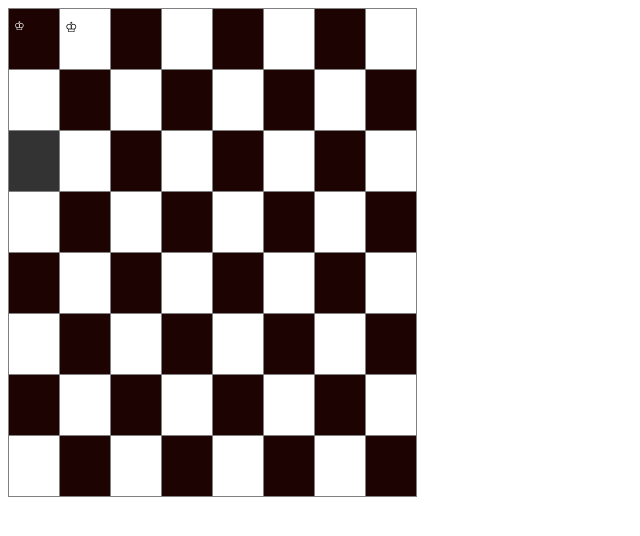
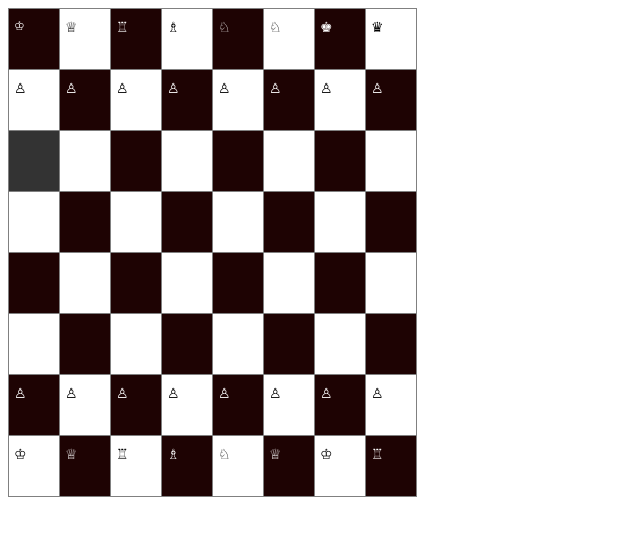
Before and after one commit to aldi5883/aldi5883.github.io, a plain HTML site: page class2.html in a window 1280 px wide. Shown: the whole page, without its empty margins (0-640 px from the left). Drawn offline with Linux system fonts and the light colour scheme.

Commit message:
Update class2.html

```diff
--- a/class2.html
+++ b/class2.html
@@ -44,25 +44,25 @@
 <thead>
   <tr>
     <th class="tg-nrtx">&#9812;</th>
-    <th class="tg-0pky">&#9812;</th>
-    <th class="tg-stu3"></th>
-    <th class="tg-0pky"></th>
-    <th class="tg-stu3"></th>
-    <th class="tg-0pky"></th>
-    <th class="tg-stu3"></th>
-    <th class="tg-0pky"></th>
+    <th class="tg-0pky">&#9813;</th>
+    <th class="tg-stu3">&#9814;</th>
+    <th class="tg-0pky">&#9815;</th>
+    <th class="tg-stu3">&#9816;</th>
+    <th class="tg-0pky">&#9816;</th>
+    <th class="tg-stu3">&#9818;</th>
+    <th class="tg-0pky">&#9819;</th>
   </tr>
 </thead>
 <tbody>
   <tr>
-    <td class="tg-0pky"></td>
-    <td class="tg-stu3"></td>
-    <td class="tg-0pky"></td>
-    <td class="tg-stu3"></td>
-    <td class="tg-0pky"></td>
-    <td class="tg-stu3"></td>
-    <td class="tg-0pky"></td>
-    <td class="tg-stu3"></td>
+    <td class="tg-0pky">&#9817;</td>
+    <td class="tg-stu3">&#9817;</td>
+    <td class="tg-0pky">&#9817;</td>
+    <td class="tg-stu3">&#9817;</td>
+    <td class="tg-0pky">&#9817;</td>
+    <td class="tg-stu3">&#9817;</td>
+    <td class="tg-0pky">&#9817;</td>
+    <td class="tg-stu3">&#9817;</td>
   </tr>
   <tr>
     <td class="tg-oq35"></td>
@@ -105,24 +105,24 @@
     <td class="tg-stu3"></td>
   </tr>
   <tr>
-    <td class="tg-stu3"></td>
-    <td class="tg-0pky"></td>
-    <td class="tg-stu3"></td>
-    <td class="tg-0pky"></td>
-    <td class="tg-stu3"></td>
-    <td class="tg-0pky"></td>
-    <td class="tg-stu3"></td>
-    <td class="tg-0pky"></td>
+    <td class="tg-stu3">&#9817;</td>
+    <td class="tg-0pky">&#9817;</td>
+    <td class="tg-stu3">&#9817;</td>
+    <td class="tg-0pky">&#9817;</td>
+    <td class="tg-stu3">&#9817;</td>
+    <td class="tg-0pky">&#9817;</td>
+    <td class="tg-stu3">&#9817;</td>
+    <td class="tg-0pky">&#9817;</td>
   </tr>
   <tr>
-    <td class="tg-0pky"></td>
-    <td class="tg-stu3"></td>
-    <td class="tg-0pky"></td>
-    <td class="tg-stu3"></td>
-    <td class="tg-0pky"></td>
-    <td class="tg-stu3"></td>
-    <td class="tg-0pky"></td>
-    <td class="tg-stu3"></td>
+    <td class="tg-0pky">&#9812;</td>
+    <td class="tg-stu3">&#9813;</td>
+    <td class="tg-0pky">&#9814;</td>
+    <td class="tg-stu3">&#9815;</td>
+    <td class="tg-0pky">&#9816;</td>
+    <td class="tg-stu3">&#9813;</td>
+    <td class="tg-0pky">&#9812;</td>
+    <td class="tg-stu3">&#9814;</td>
   </tr>
 </tbody>
 </table>
```
